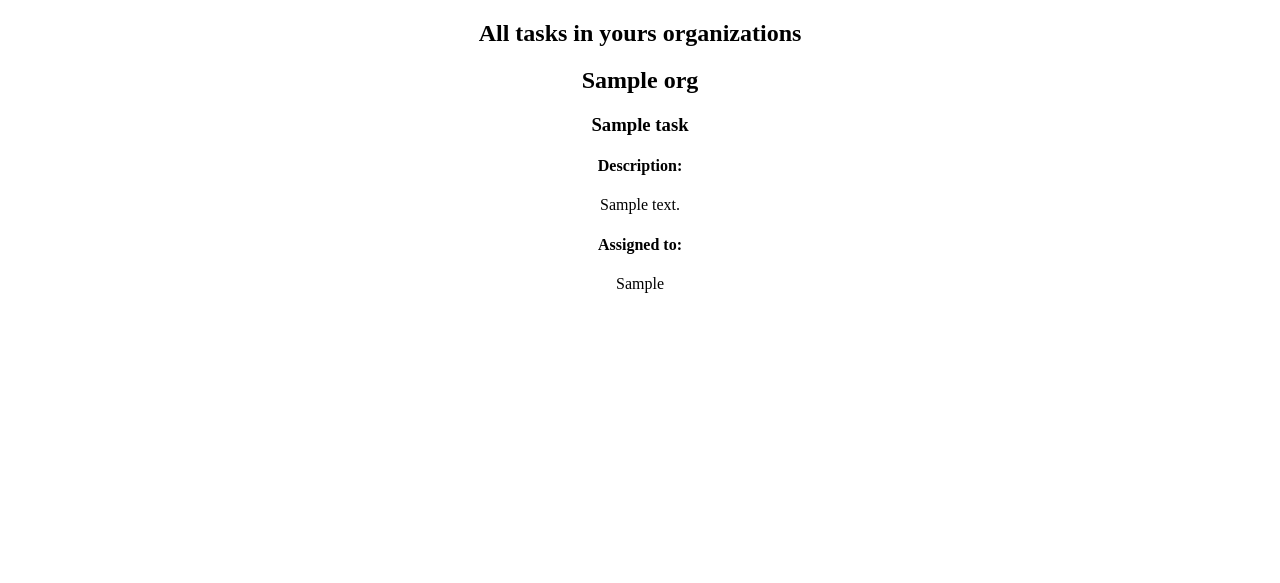
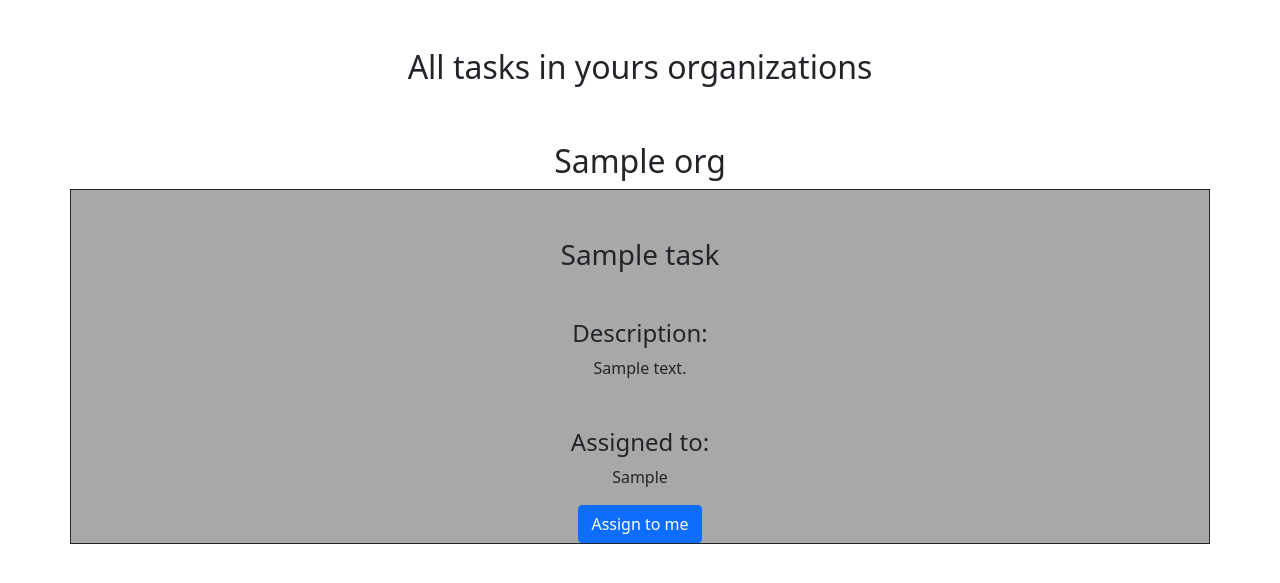
Before and after one commit to AdamJaworski/wwwijs, a Flask app: template templates/viev_all_tasks.html in a window 1280 px wide. Shown: the top 583 px of the page. Run offline with Flask 3, Linux system fonts and the light colour scheme; the template is opened without the code that fills it: most values are stand-ins (such as "Sample title", 1, 10 or a date in 2020); parts of the project's set-up code (start-up, migrations or seed data) failed here and were passed over.

Commit message:
display all tasks avaliable for user and allow user to assign himself to task

```diff
--- a/app.py
+++ b/app.py
@@ -99,6 +99,7 @@ def create_new_issue():
     description = request.form.get('description')
     organization = request.form.get('organization_name')
     print(title, description, organization)
+    # Todo: w końcu to zrobić
     # database.add_task(description, "test_org_0")
     return redirect(url_for('create_new_issue'))
 
@@ -146,9 +147,17 @@ def join_org():
 @app.route('/viev_all_tasks', methods=['POST', 'GET'])
 @jwt_required_redirect
 def viev_all_tasks():
+
+    current_user = get_jwt_identity()
     if request.method == 'GET':
-        current_user = get_jwt_identity()
         return render_template("viev_all_tasks.html", username=current_user, database=database)
+
+    elif request.method == 'POST':
+        task_to_assign = request.form.get('assign_button')
+        if current_user not in database.get_users_from_task(task_to_assign):
+            database.add_user_to_task(current_user, task_to_assign)
+        response = make_response(redirect(url_for('viev_all_tasks')))
+        return response
 
 if __name__ == '__main__':
     app.run(debug=True)
--- a/managers/database.py
+++ b/managers/database.py
@@ -47,7 +47,7 @@ def get_users_from_task(cursor, task_id):
     # TODO
     cursor.execute('SELECT username FROM tasks FULL JOIN user_task ON tasks.id = user_task.task_id WHERE task_id = ?', (task_id,))
     users = cursor.fetchall()
-    return users
+    return [user[0] for user in users]
 
 @get_from_database
 def get_tasks_for_organization(cursor, org_name):
--- /dev/null
+++ b/static/css/style_viev_all_tasks.css
@@ -0,0 +1,4 @@
+.col {
+    border: 1px solid;
+    background-color: #a8a8a8
+}
--- a/templates/viev_all_tasks.html
+++ b/templates/viev_all_tasks.html
@@ -1,23 +1,39 @@
 <!DOCTYPE html>
 <html lang="en">
+
 <head>
     <meta charset="UTF-8">
     <meta name="viewport" content="width=device-width, initial-scale=1.0">
     <title>Viev all tasks</title>
+    <link href="https://cdn.jsdelivr.net/npm/bootstrap@5.0.2/dist/css/bootstrap.min.css" rel="stylesheet"
+        integrity="sha384-EVSTQN3/azprG1Anm3QDgpJLIm9Nao0Yz1ztcQTwFspd3yD65VohhpuuCOmLASjC" crossorigin="anonymous">
+    <script src="https://cdn.jsdelivr.net/npm/bootstrap@5.0.2/dist/js/bootstrap.bundle.min.js"
+        integrity="sha384-MrcW6ZMFYlzcLA8Nl+NtUVF0sA7MsXsP1UyJoMp4YLEuNSfAP+JcXn/tWtIaxVXM"
+        crossorigin="anonymous"></script>
+    <link rel="stylesheet" href="{{ url_for('static', filename='css/style_viev_all_tasks.css') }}">
 </head>
+
 <body>
     <div class="container" style="text-align: center;">
+
         <h2 class="mt-5">All tasks in yours organizations</h2>
         {% for org in database.get_user_orgs(username) %}
+        <div class="row">
             <h2 class="mt-5"> {{ org }} </h2>
-        <div class="lists_parent"></div>
             {% for task in database.get_tasks_for_organization(org) %}
-        <div class="child" ></div>
+            <div class="col">
                 <h3 class="mt-5"> {{task.title}}</h3>
                 <h4 class="mt-5"> Description:</h4>
                 <p>{{ task.description }} </p>
                 <h4 class="mt-5"> Assigned to:</h4>
                 <p>{{ database.get_users_from_task(task.task_id) }} </p>
+                <form method="POST" action="/viev_all_tasks">
+                    <button type="submit" name="assign_button" value="{{task.task_id}}" class="btn btn-primary">Assign to me</button>
+                </form>
+
+            </div>
+
             {% endfor %}
+        </div>
         {% endfor %}
 </body>
```
Lines whose indentation alone changed are shown as unchanged.
